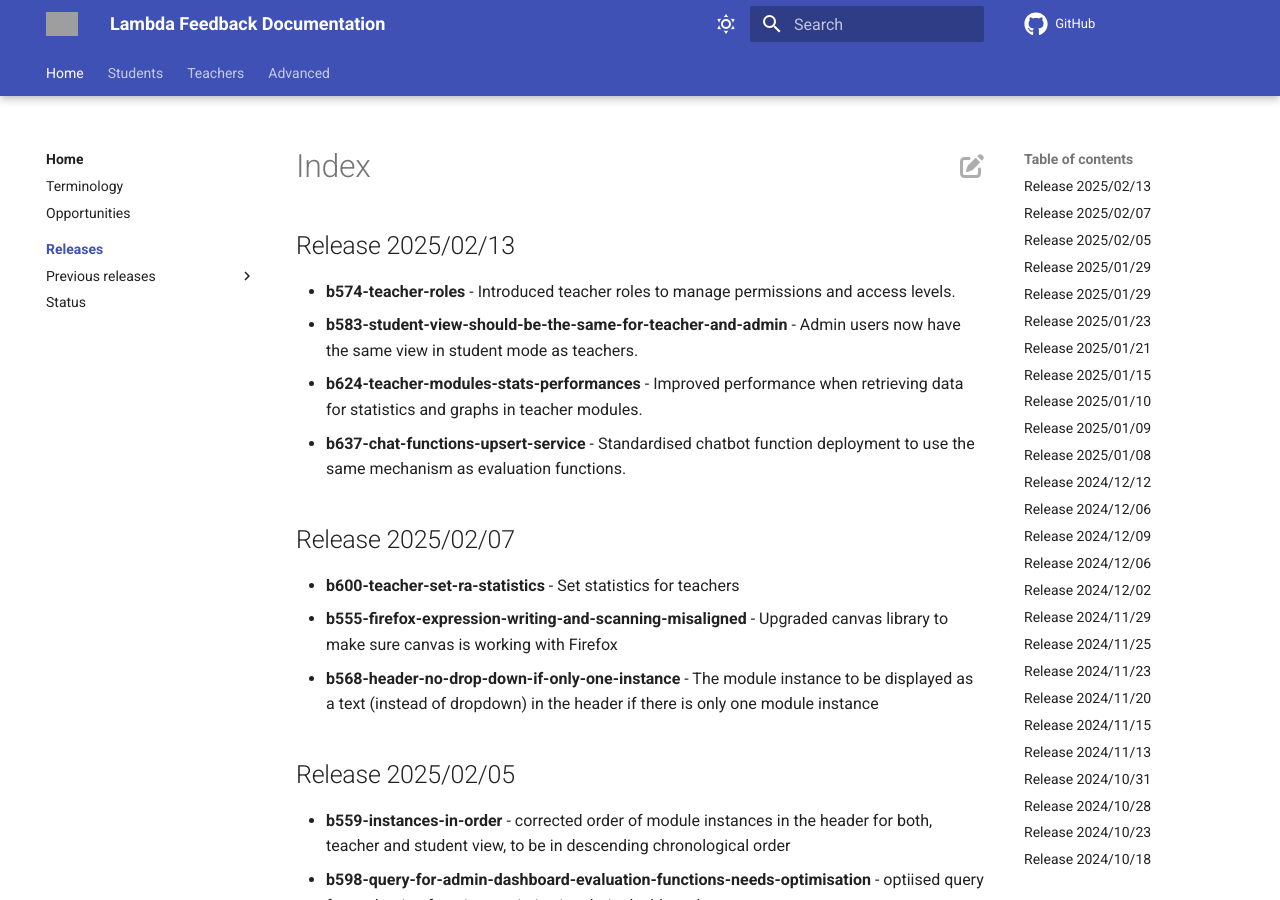
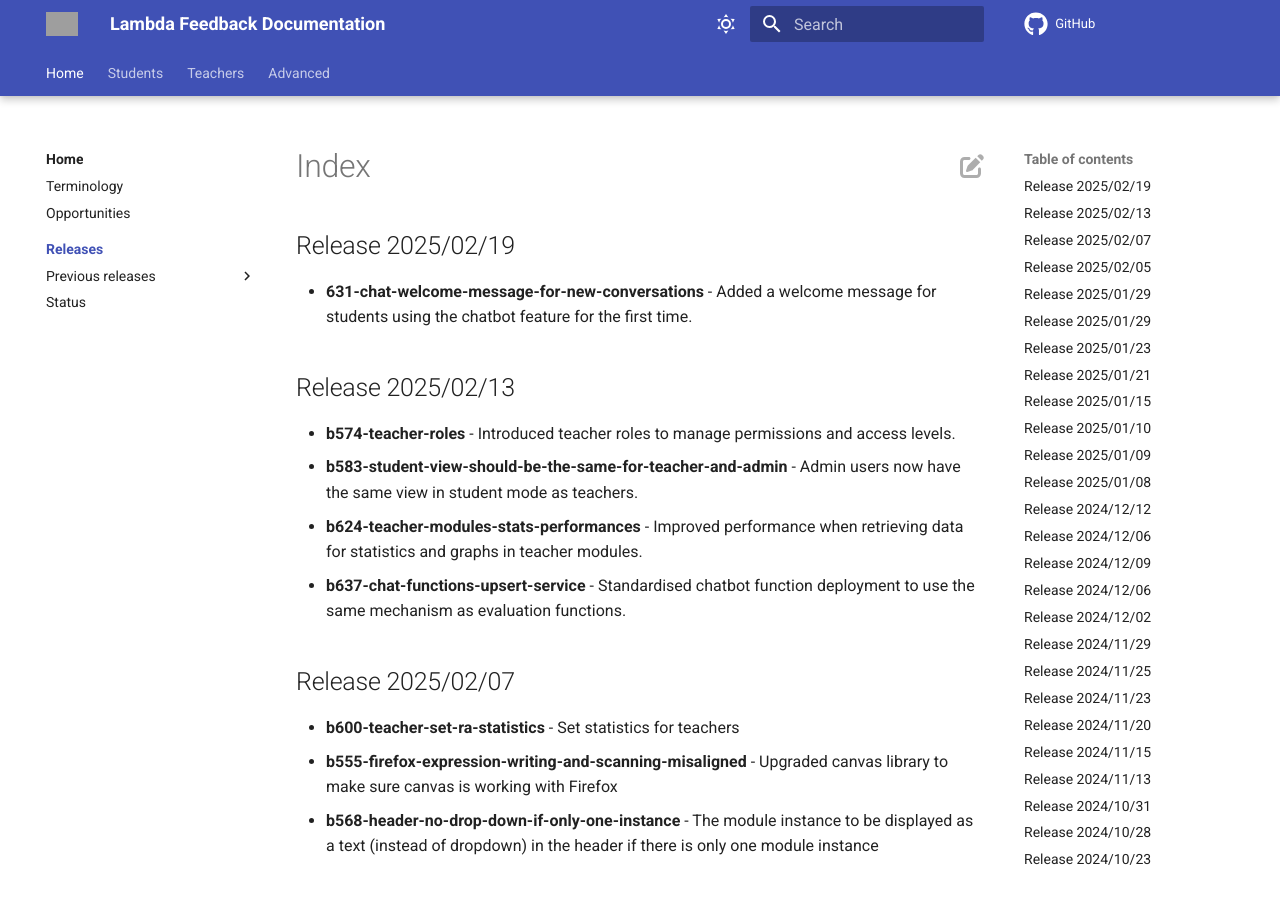
Before and after one commit to lambda-feedback/user-documentation, an MkDocs documentation site: the page built from docs/releases/index.md, in a window 1280 px wide and 900 px high. Built offline with MkDocs 1.6.1 and Material for MkDocs 9.7.7, drawn with Linux system fonts in a browser that asks for light colours; comment, search, counter and statistics services are not loaded; grey boxes are pictures that could not be loaded.

Commit message:
Release 2025/02/19 added

```diff
--- a/docs/releases/index.md
+++ b/docs/releases/index.md
@@ -1,3 +1,7 @@
+## Release 2025/02/19
+
+- **631-chat-welcome-message-for-new-conversations** - Added a welcome message for students using the chatbot feature for the first time.
+
 ## Release 2025/02/13
 
 - **b574-teacher-roles** - Introduced teacher roles to manage permissions and access levels.
```
